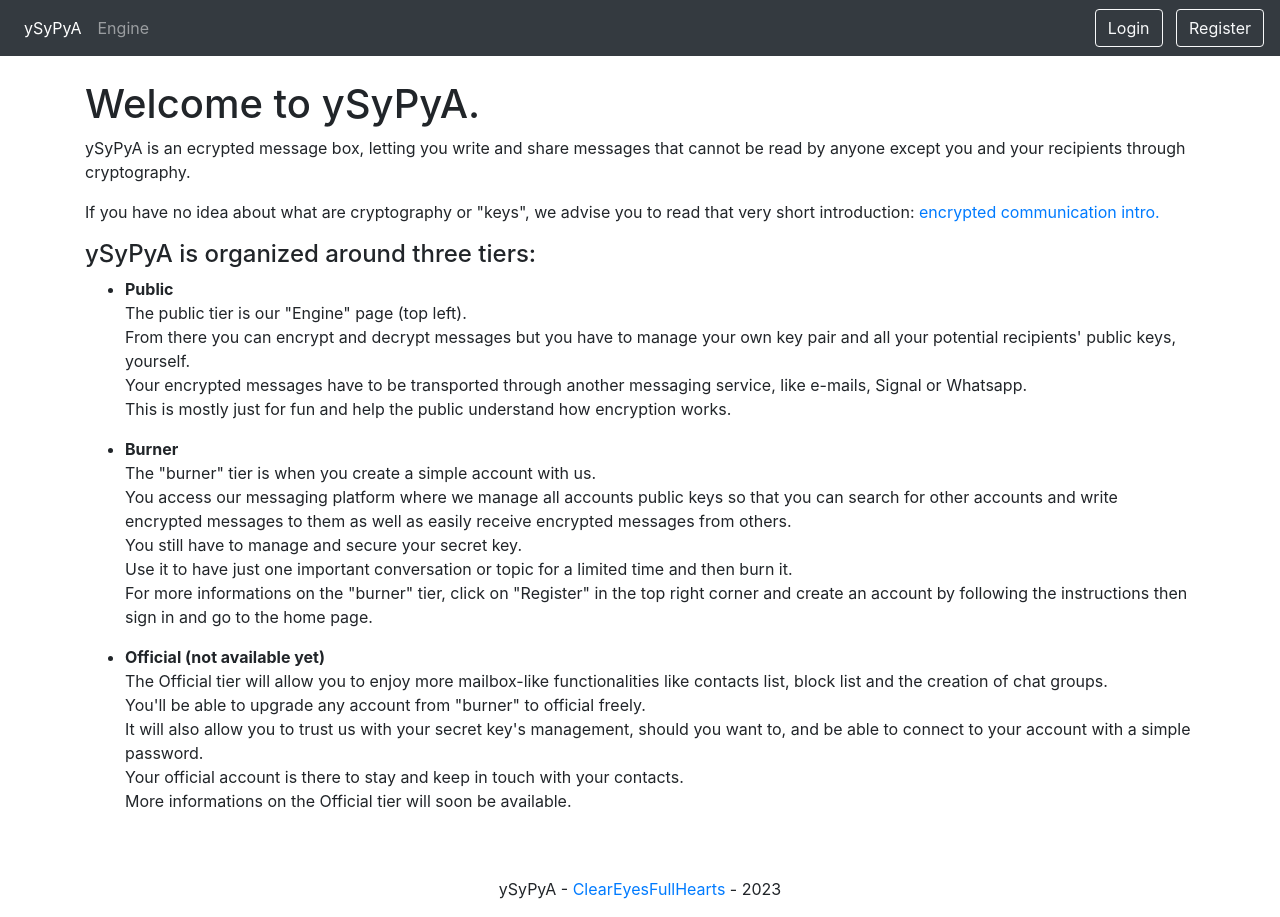
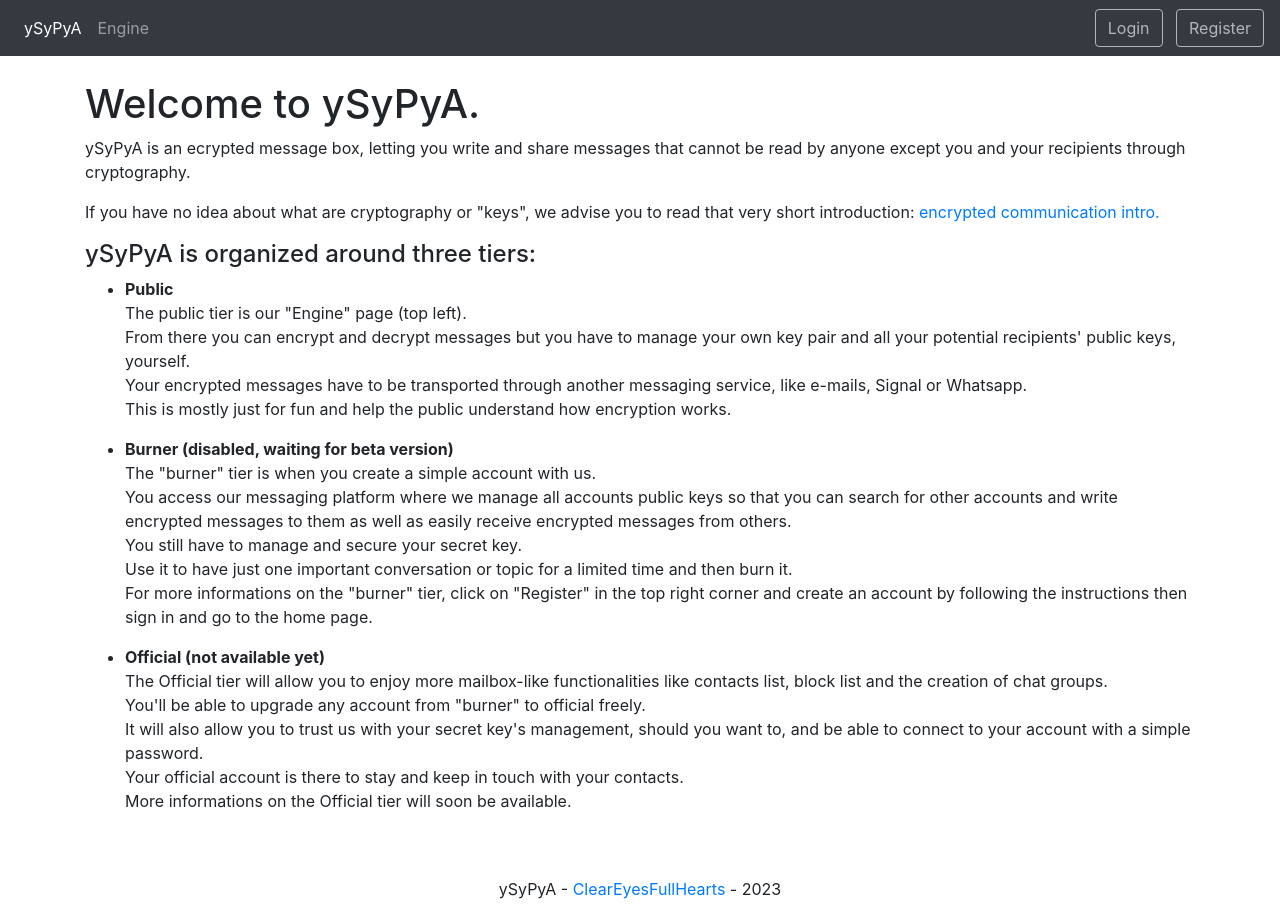
Before and after one commit to ClearEyesFullHearts/msm, a Vue app in the folder public/: page / in a window 1280 px wide. Built offline with nearby package versions, Linux system fonts and the light colour scheme; no server answers.

Commit message:
disable private functions

```diff
--- a/public/src/components/Nav.vue
+++ b/public/src/components/Nav.vue
@@ -43,6 +43,7 @@ async function incinerate() {
           :href="href"
           class="btn btn-outline-light"
           @click="navigate"
+          disabled
         >
           Login
         </button>
@@ -56,6 +57,7 @@ async function incinerate() {
           :href="href"
           class="btn btn-outline-light"
           @click="navigate"
+          disabled
         >
           Register
         </button>
--- a/public/src/views/Public.vue
+++ b/public/src/views/Public.vue
@@ -29,7 +29,7 @@
           </p>
         </li>
         <li>
-          <b>Burner</b>
+          <b>Burner (disabled, waiting for beta version)</b>
           <p>
             The "burner" tier is when you create a simple account with us.<br>
             You access our messaging platform where we manage all accounts public keys
```
